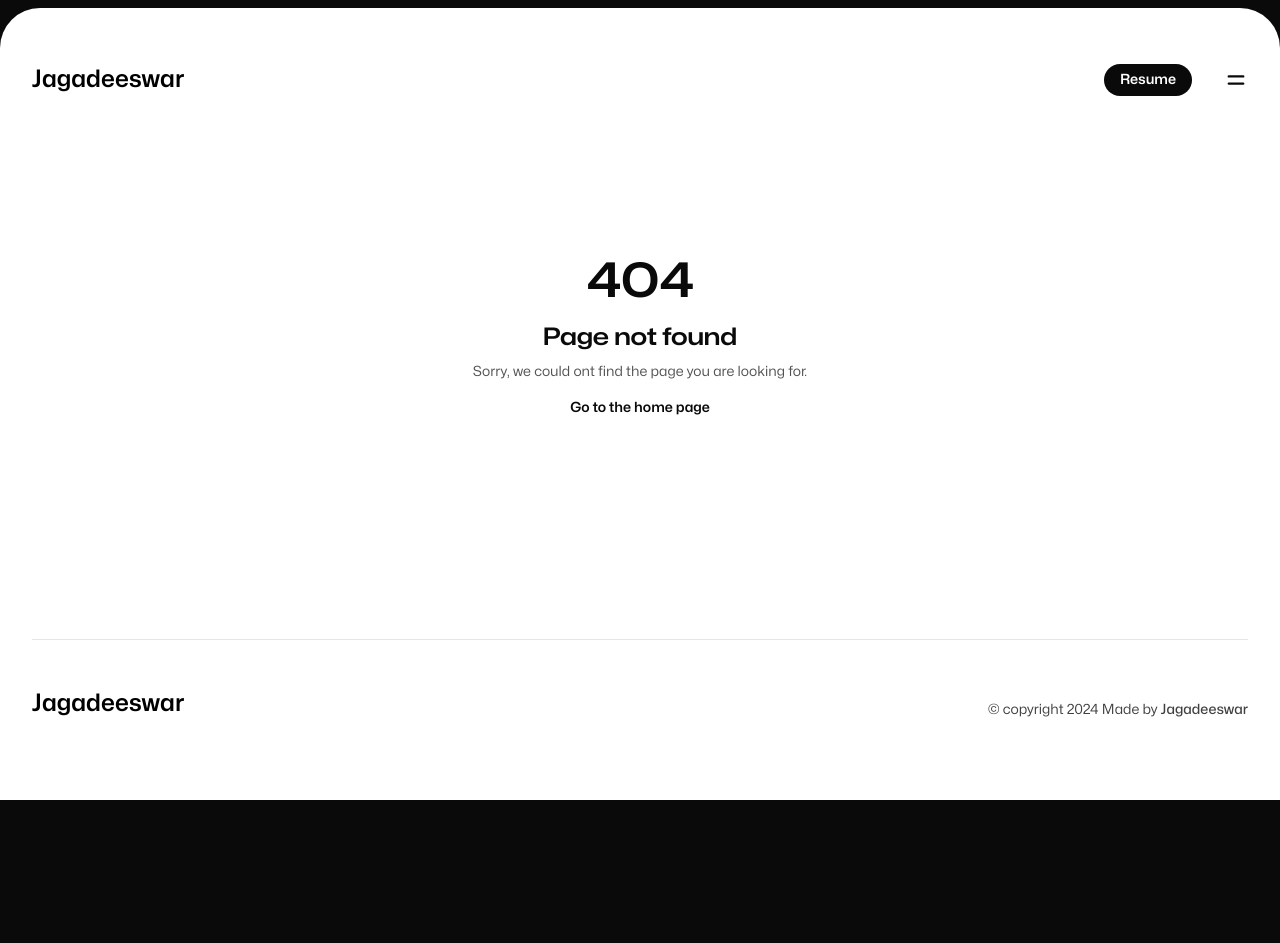
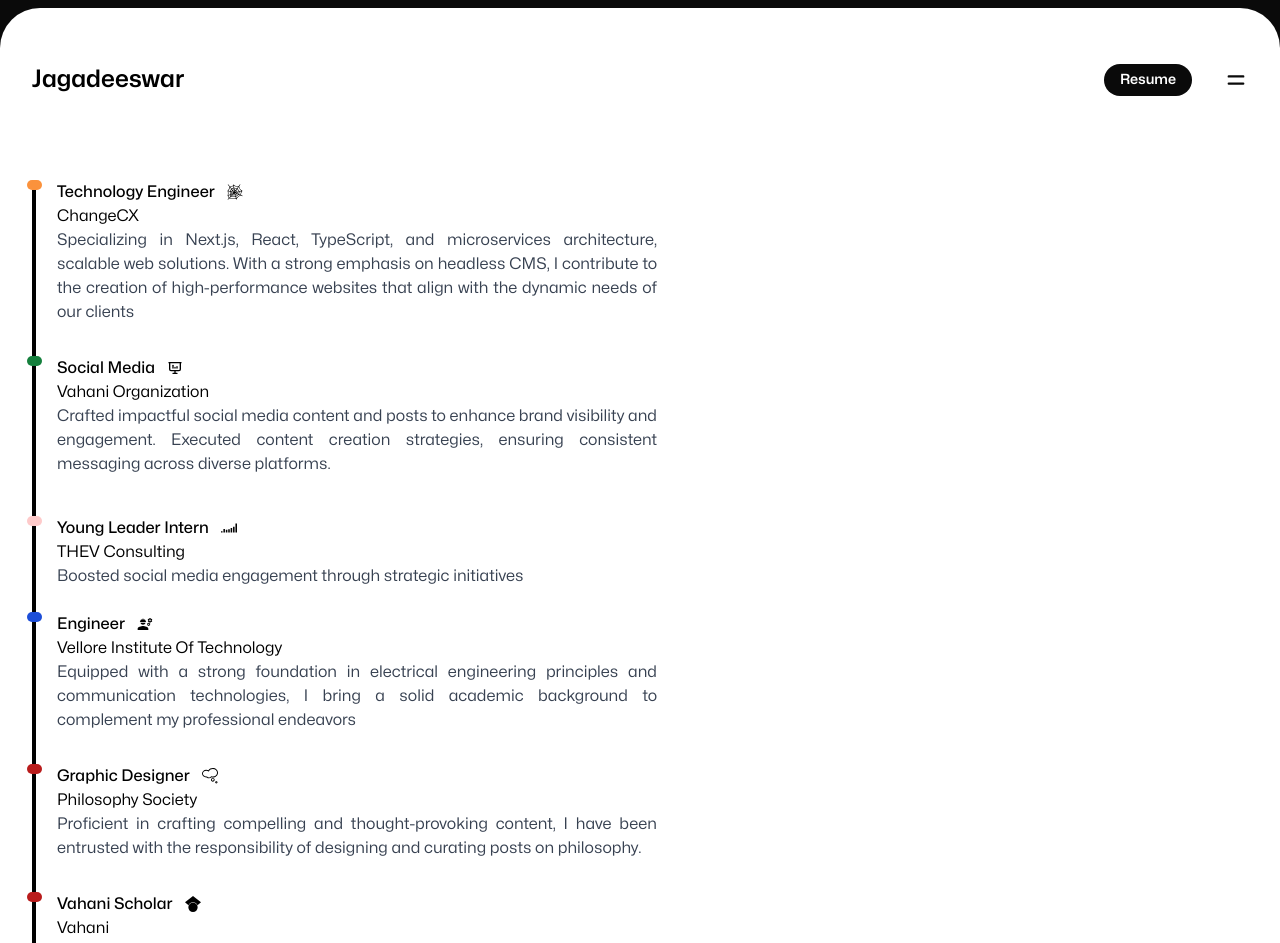
Before and after one commit to jagadeeswar-N-G/personal, a Next.js app: page /journey in a window 1280 px wide. Before the commit this address had no page. Shown: the top 943 px of the page. Before the commit the page ends 800 px from the top, so only its background shows below. Built offline with nearby package versions, Linux system fonts and the light colour scheme.

Commit message:
made the journey page

```diff
--- /dev/null
+++ b/src/app/journey/page.tsx
@@ -0,0 +1,63 @@
+import Container from "@/components/Container";
+import FadeIn from "@/components/FadeIn";
+import React from "react";
+import { MdEngineering } from "react-icons/md";
+import { GiSpiderWeb } from "react-icons/gi";
+import { SiSocialblade } from "react-icons/si";
+import { TbPresentationAnalytics } from "react-icons/tb";
+import { TfiThought } from "react-icons/tfi";
+import { SiGooglescholar } from "react-icons/si";
+
+const page = () => {
+  return (
+    <Container className="pt-10 sm:pt-24 lg:pt-20">
+      <FadeIn className="">
+        <div>
+          <div className="flex items-center h-screen text-black">
+            <div className="flex items-center justify-center h-[800px] w-1 bg-black relative">
+              <div className="absolute top-0 left-[-5px] w-[15px] h-[10px] bg-orange-400 rounded-full" />
+              <div className="absolute top-0 left-[25px] md:w-[600px] w-[300px]">
+                <p className=" flex font-medium items-center gap-3">Technology Engineer <GiSpiderWeb /> </p>
+                <p>ChangeCX</p>
+                <p className="md:font-normal text-sm md:text-base  text-gray-700 text-justify"> Specializing in Next.js, React, TypeScript, and microservices architecture, scalable web solutions. With a strong emphasis on headless CMS, I contribute to the creation of high-performance websites that align with the dynamic needs of our clients</p>
+              </div>
+
+              <div className="absolute top-[22%] left-[-5px] w-[15px] h-[10px] bg-green-700 rounded-full" />
+              <div className="absolute top-[22%] left-[25px] md:w-[600px] w-[300px]">
+                <p className="flex items-center gap-3 font-medium">Social Media <TbPresentationAnalytics /></p>
+                <p>Vahani Organization</p>
+                <p className="font-normal text-sm md:text-base text-gray-700 text-justify">Crafted impactful social media content and posts to enhance brand visibility and engagement. Executed content creation strategies, ensuring consistent messaging across diverse platforms.</p>
+              </div>
+              <div className="absolute top-[42%] left-[-5px] w-[15px] h-[10px] bg-red-200 rounded-full" />
+              <div className="absolute top-[42%] left-[25px] md:w-[600px] w-[300px]">
+                <p className="flex items-center gap-3 font-medium">Young Leader Intern <SiSocialblade /></p>
+                <p>THEV Consulting</p>
+                <p className="font-normal text-sm md:text-base text-gray-700 text-justify">Boosted social media engagement through strategic initiatives</p>
+              </div>
+              <div className="absolute top-[54%] left-[-5px] w-[15px] h-[10px] bg-blue-700 rounded-full" />
+              <div className="absolute top-[54%] left-[25px] md:w-[600px] w-[300px]">
+                 <p className=" flex items-center font-medium gap-3">Engineer  <MdEngineering /></p>
+                <p>Vellore Institute Of Technology</p>
+                <p className="font-normal text-sm md:text-base text-gray-700 text-justify"> Equipped with a strong foundation in electrical engineering principles and communication technologies, I bring a solid academic background to complement my professional endeavors</p>
+              </div>
+              <div className="absolute top-[73%] left-[-5px] w-[15px] h-[10px] bg-red-700 rounded-full" />
+              <div className="absolute top-[73%] left-[25px] md:w-[600px] w-[300px]">
+              <p className=" flex items-center font-medium gap-3">Graphic Designer  <TfiThought /></p>
+                <p>Philosophy Society</p>
+                <p className="font-normal text-sm md:text-base text-gray-700 text-justify">Proficient in crafting compelling and thought-provoking content, I have been entrusted with the responsibility of designing and curating posts on philosophy.</p>
+              </div>
+              <div className="absolute top-[89%] left-[-5px] w-[15px] h-[10px] bg-red-700 rounded-full" />
+              <div className="absolute top-[89%] left-[25px] md:w-[600px] w-[300px]">
+              <p className=" flex items-center font-medium gap-3">Vahani Scholar <SiGooglescholar /></p>
+                <p>Vahani</p>
+                <p className="font-normal text-sm md:text-base text-gray-700 text-justify">Privileged to be a Vahani Scholar, this prestigious scholarship has not only provided financial support but has also been instrumental in fostering my professional growth. </p>
+              </div>
+            </div>
+          </div>
+        </div>
+      </FadeIn>
+    </Container>
+  );
+};
+
+export default page;
--- a/src/components/ContactMotion.tsx
+++ b/src/components/ContactMotion.tsx
@@ -37,7 +37,6 @@
       <div className="flex items-center font-semibold">
       <BackgroudText />
       </div>
-
       <Container className="absolute top-0 left-1/3 h-full flex items-center justify-center mt-24 md:mt-4 z-10">
         <FadeIn className="">
           <section>
--- a/src/components/Footer.tsx
+++ b/src/components/Footer.tsx
@@ -7,7 +7,7 @@
 
 const Footer = () => {
   return (
-    <Container as="footer" className="mt-24 w-full">
+    <Container as="footer" className="w-full">
       <FadeIn>
         <div className="grid grid-cols-1 gap-x-8 gap-y-16 lg:grid-cols-2">
         </div>
--- a/src/components/RootLayout.tsx
+++ b/src/components/RootLayout.tsx
@@ -44,7 +44,7 @@
         <NavigationItem href="/about">Projects</NavigationItem>
       </NavigationRow>
       <NavigationRow>
-        <NavigationItem href="/process">Journey</NavigationItem>
+        <NavigationItem href="/journey">Journey</NavigationItem>
         <NavigationItem href="/contact">Contact</NavigationItem>
       </NavigationRow>
     </nav>
```
Also changed, not shown: 1 other file (tests, documents, lock files or other folders).
